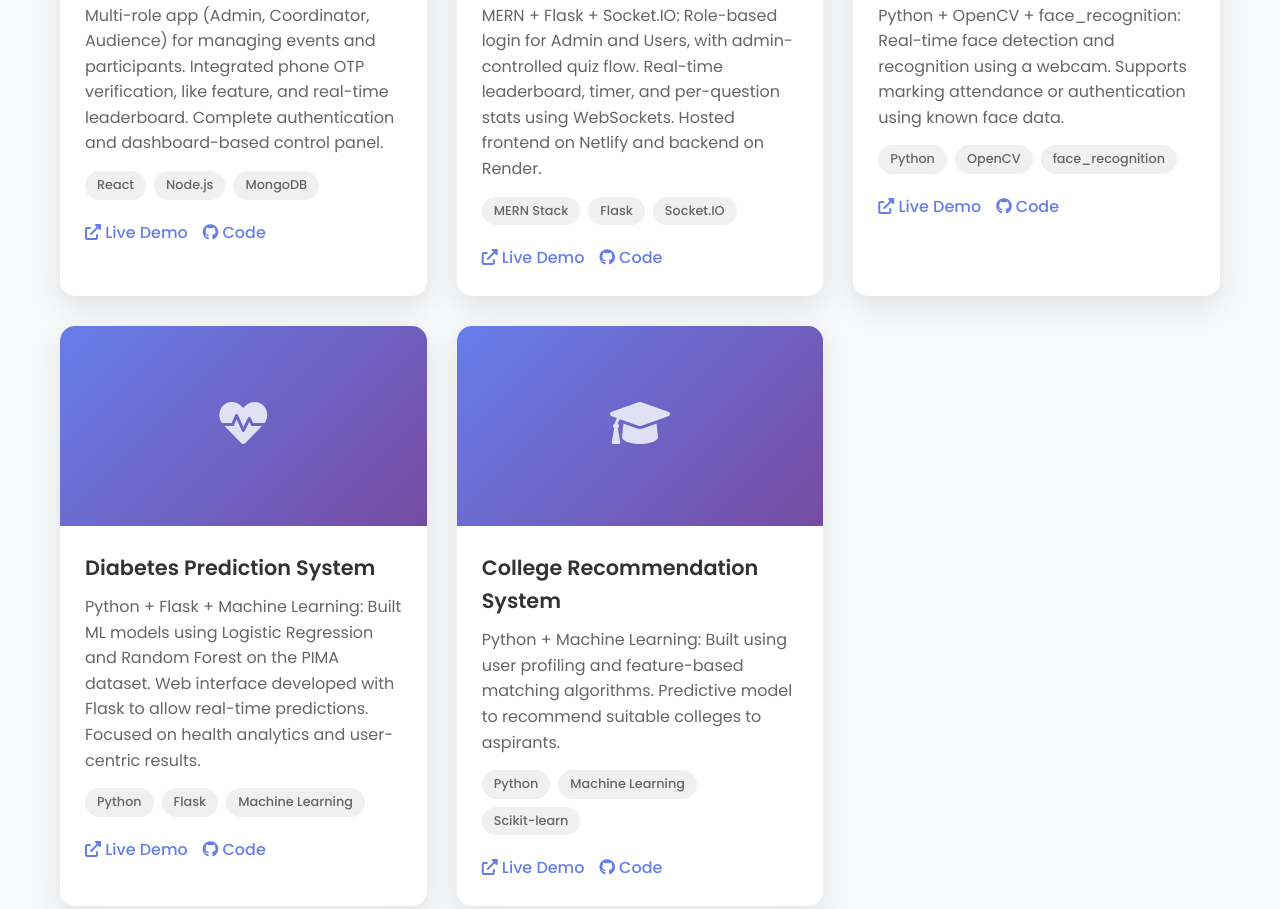
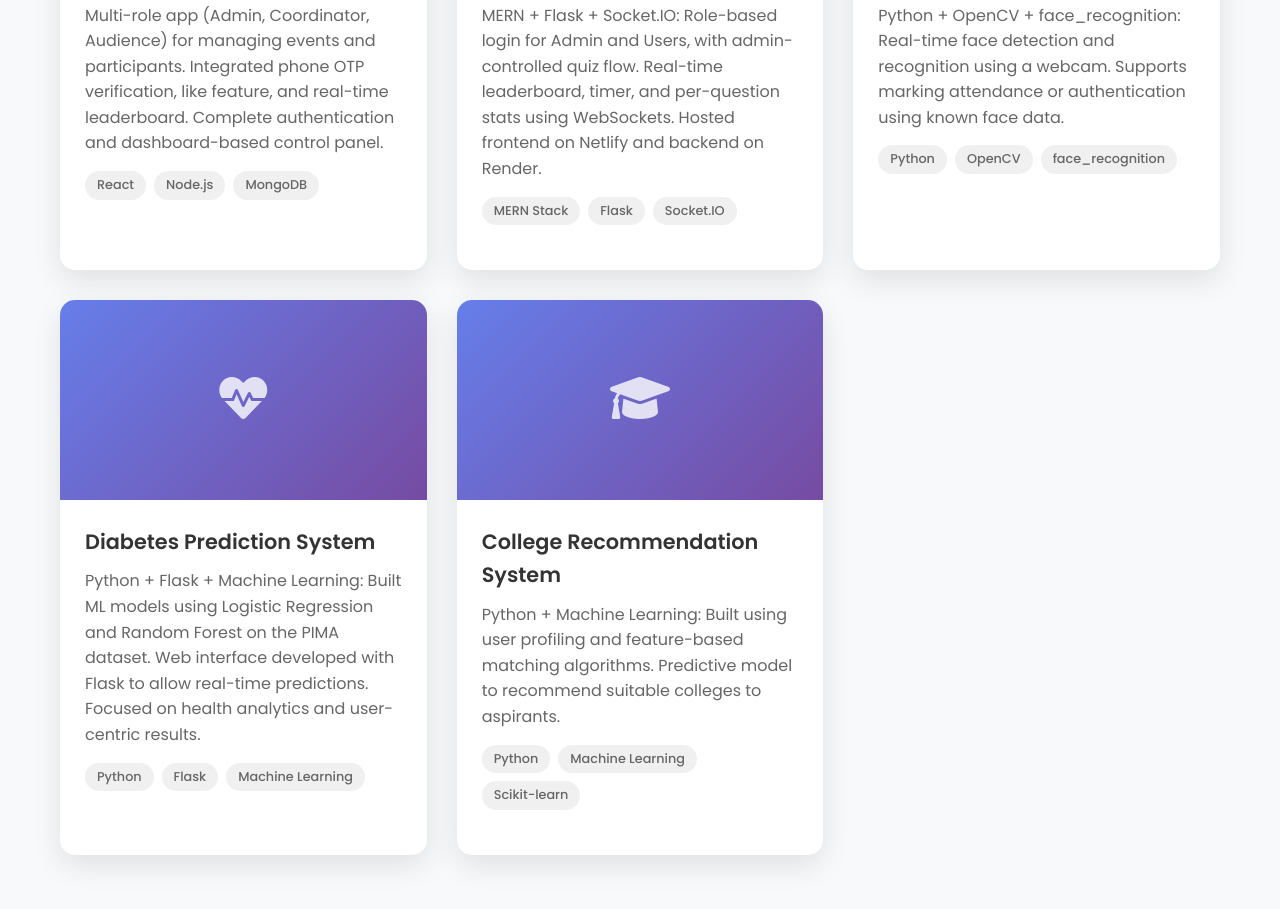
Before and after one commit to yashikaparyani/portfolio, a plain HTML site: page index.html in a window 1280 px wide. Shown: the part 2589-3498 px from the top of the page. Drawn offline with Linux system fonts and the light colour scheme.

Commit message:
portfolio

```diff
--- a/index.html
+++ b/index.html
@@ -143,10 +143,6 @@
                             <span class="tech-tag">Node.js</span>
                             <span class="tech-tag">MongoDB</span>
                         </div>
-                        <div class="project-links">
-                            <a href="#" class="project-link"><i class="fas fa-external-link-alt"></i> Live Demo</a>
-                            <a href="#" class="project-link"><i class="fab fa-github"></i> Code</a>
-                        </div>
                     </div>
                 </div>
                 <div class="project-card">
@@ -162,10 +158,6 @@
                             <span class="tech-tag">MERN Stack</span>
                             <span class="tech-tag">Flask</span>
                             <span class="tech-tag">Socket.IO</span>
-                        </div>
-                        <div class="project-links">
-                            <a href="#" class="project-link"><i class="fas fa-external-link-alt"></i> Live Demo</a>
-                            <a href="#" class="project-link"><i class="fab fa-github"></i> Code</a>
                         </div>
                     </div>
                 </div>
@@ -183,10 +175,6 @@
                             <span class="tech-tag">OpenCV</span>
                             <span class="tech-tag">face_recognition</span>
                         </div>
-                        <div class="project-links">
-                            <a href="#" class="project-link"><i class="fas fa-external-link-alt"></i> Live Demo</a>
-                            <a href="#" class="project-link"><i class="fab fa-github"></i> Code</a>
-                        </div>
                     </div>
                 </div>
                 <div class="project-card">
@@ -203,10 +191,6 @@
                             <span class="tech-tag">Flask</span>
                             <span class="tech-tag">Machine Learning</span>
                         </div>
-                        <div class="project-links">
-                            <a href="#" class="project-link"><i class="fas fa-external-link-alt"></i> Live Demo</a>
-                            <a href="#" class="project-link"><i class="fab fa-github"></i> Code</a>
-                        </div>
                     </div>
                 </div>
                 <div class="project-card">
@@ -222,10 +206,6 @@
                             <span class="tech-tag">Python</span>
                             <span class="tech-tag">Machine Learning</span>
                             <span class="tech-tag">Scikit-learn</span>
-                        </div>
-                        <div class="project-links">
-                            <a href="#" class="project-link"><i class="fas fa-external-link-alt"></i> Live Demo</a>
-                            <a href="#" class="project-link"><i class="fab fa-github"></i> Code</a>
                         </div>
                     </div>
                 </div>
```
